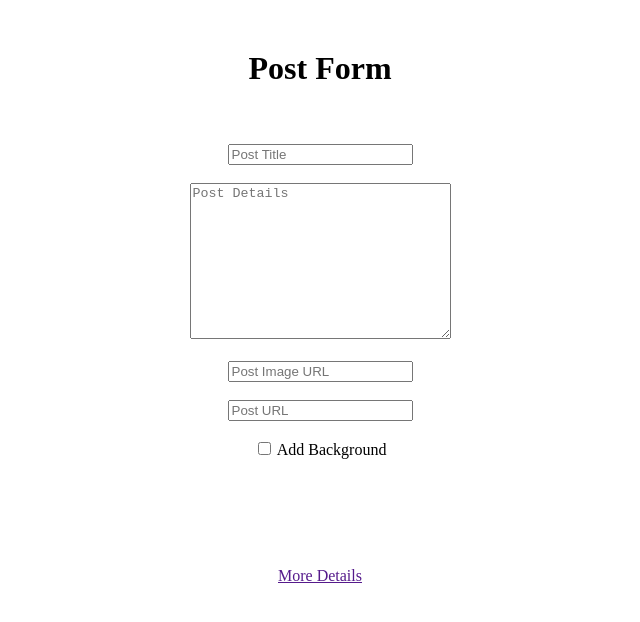
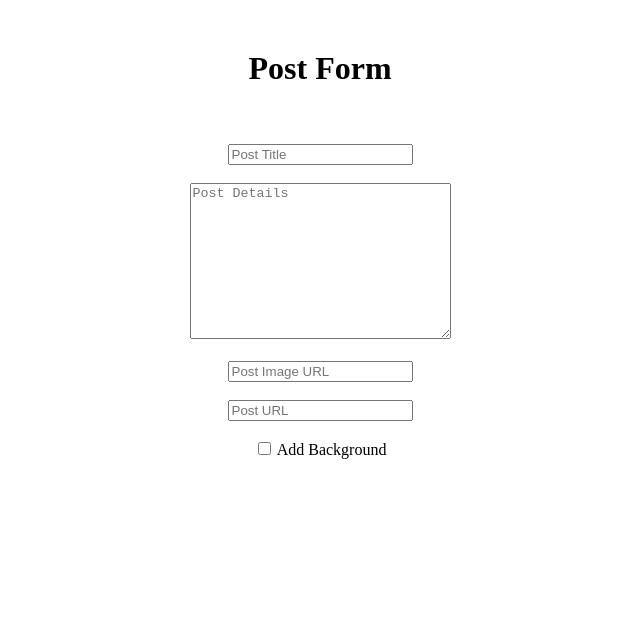
Before and after one commit to chocho77/task, an Angular app: page / in a window 1280 px wide. Shown: the top 622 px of the page, without its empty margins (320-960 px from the left). Built offline with nearby package versions, Linux system fonts and the light colour scheme.

Commit message:
On branch master  Your branch is up to date with 'origin/master'.  Changes to be committed: 	modified:   src/app/app.component.html

```diff
--- a/src/app/app.component.html
+++ b/src/app/app.component.html
@@ -17,7 +17,7 @@
   <img [src]="imageURL" alt="">
   <h1>{{postTitle}}</h1>
   <p>{{postDetails}}</p>
-  <a [href]="postURL" target="_blank">More Details</a>
+  <a [href]="postURL" target="_blank" [style.display] = "postURL ? 'block' : 'none'">More Details</a>
 
 
 
```
